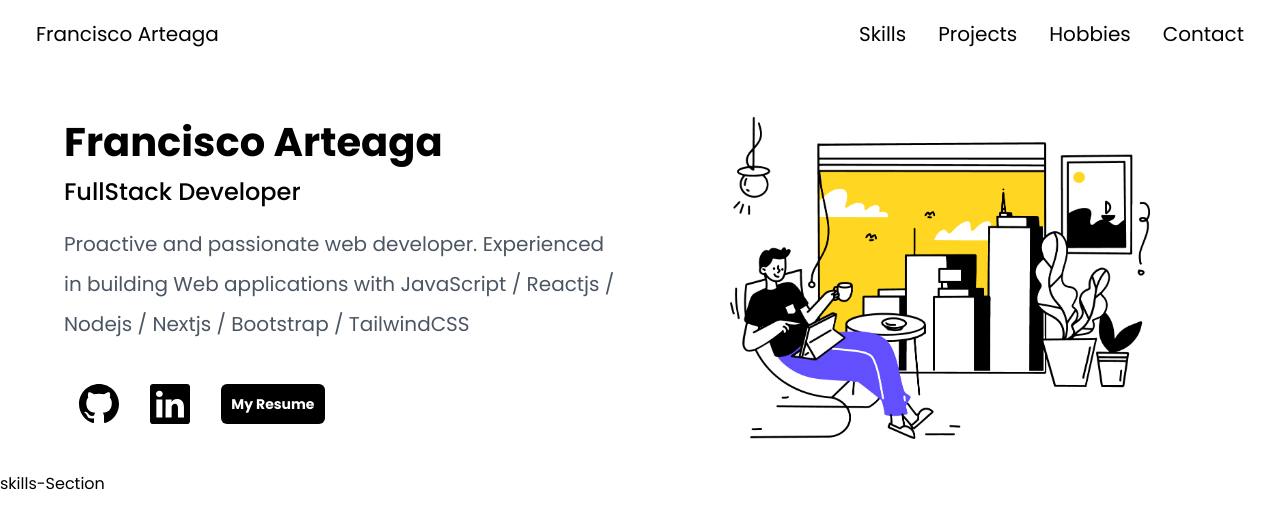
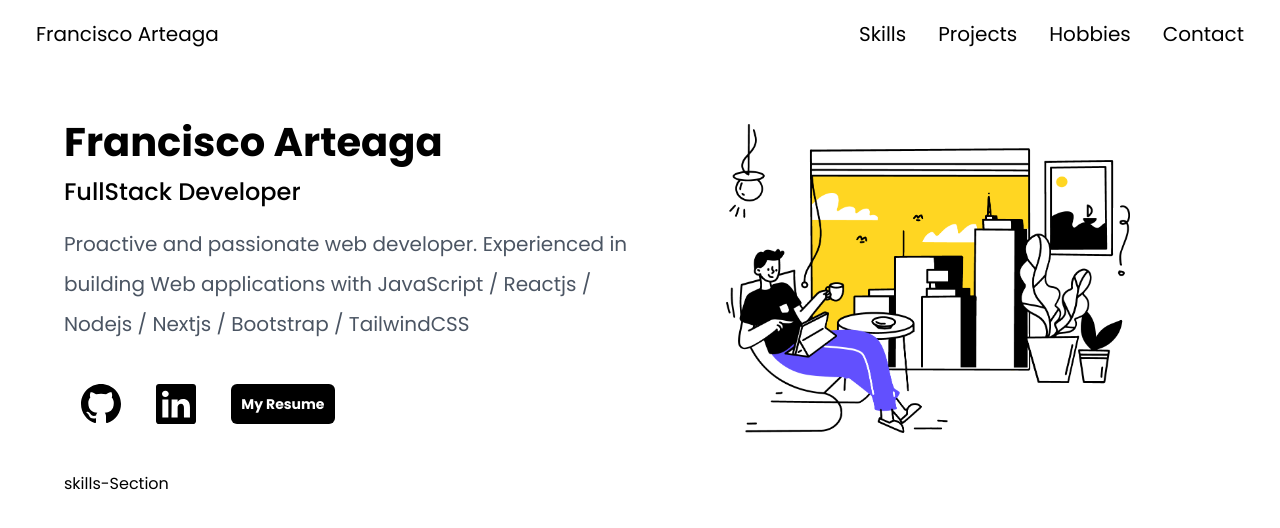
Before and after one commit to FranArteaga/portfolio, a Next.js app: page / in a window 1280 px wide. Shown: the top 528 px of the page. Built offline with nearby package versions, Linux system fonts and the light colour scheme.

Commit message:
removed x-spacing from header and added it in home page

```diff
--- a/src/app/page.js
+++ b/src/app/page.js
@@ -14,9 +14,11 @@ export default function Home() {
   return (
     <>
       <main className={poppins.className}>
-        <Navbar />
-        <HeaderInfo />
-        <SkillsSection/>
+          <Navbar />
+        <div className='md:px-16'>
+          <HeaderInfo />
+          <SkillsSection />
+        </div>
       </main>
     </>
   )
--- a/src/components/HeaderInfo.js
+++ b/src/components/HeaderInfo.js
@@ -7,9 +7,9 @@ export default function HeaderInfo() {
     const GithubLink = 'https://github.com/FranArteaga'
     const LinkedinLink = 'https://www.linkedin.com/in/cfran-arteaga/'
     return (
-        <header className='w-full md:flex md:pt-4 md:px-10'>
+        <header className='w-full md:flex md:pt-4 '>
 
-            <section className='md:w-[50%] p-6' >
+            <section className='md:w-[50%] py-6' >
                 <h1 className='text-[2.5em] font-bold py-1'>Francisco Arteaga</h1>
                 <h4 className='text-2xl font-medium'>FullStack Developer</h4>
                 <p className='text-xl py-4 text-gray-600 leading-loose'>
--- a/src/components/SkillsSection.js
+++ b/src/components/SkillsSection.js
@@ -2,6 +2,9 @@ import React from 'react'
 
 export default function SkillsSection() {
   return (
-    <div>skills-Section</div>
+    <section>
+      skills-Section
+    </section>
+
   )
 }
```
